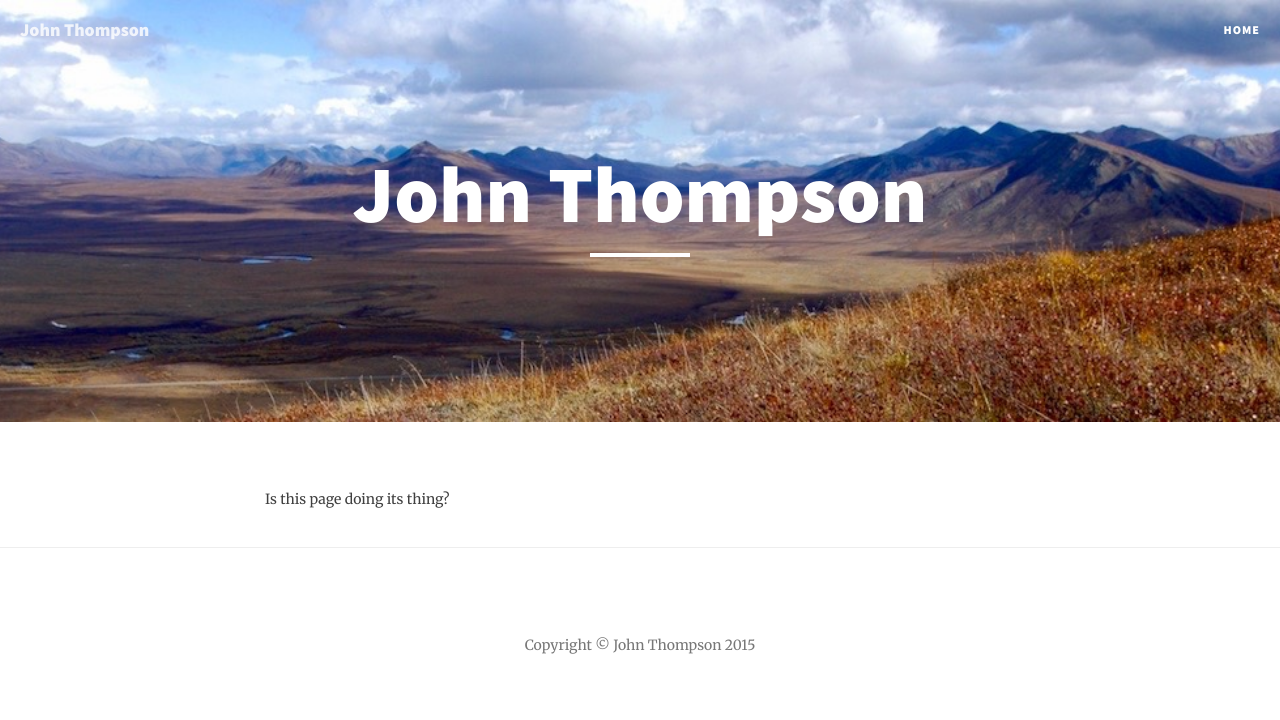
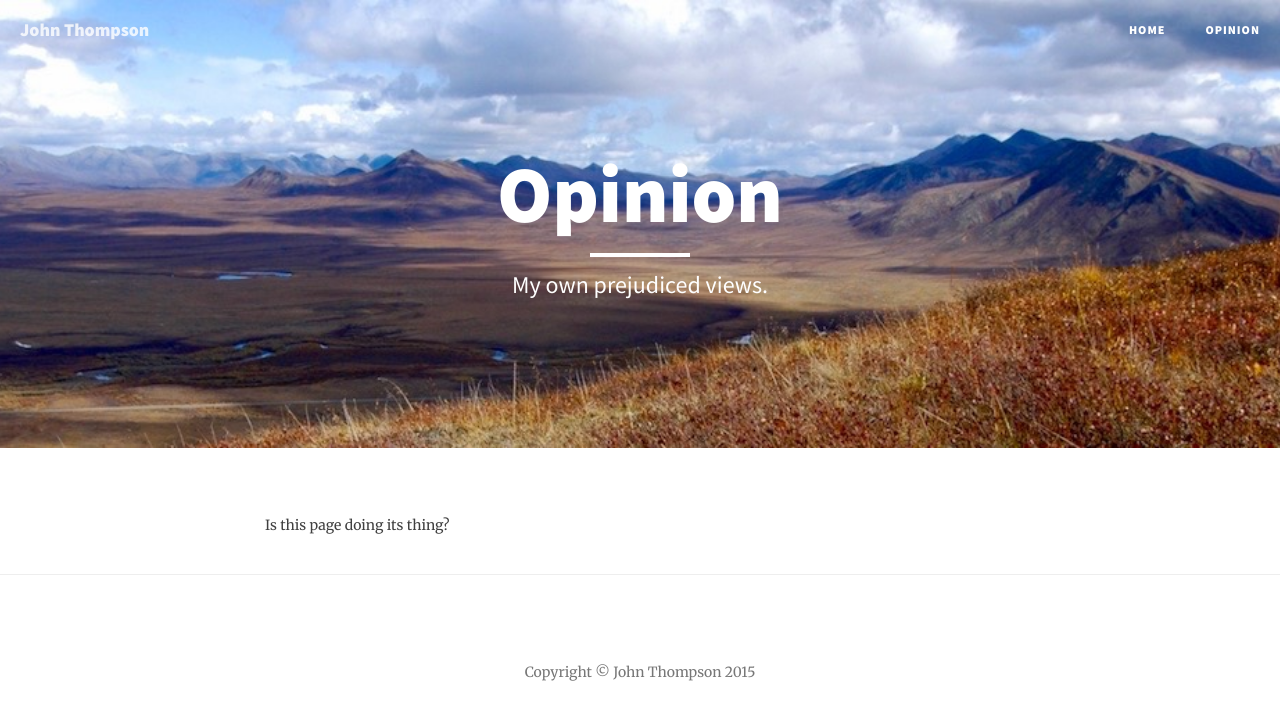
Before and after one commit to johngthompson/johngthompson.github.io, a Jekyll site: the page built from opinion/index.html, in a window 1280 px wide. Shown: the top 720 px of the page. Built offline with Jekyll 4.4.1, drawn with Linux system fonts in a browser that asks for light colours.

```diff
--- a/opinion/index.html
+++ b/opinion/index.html
@@ -1,7 +1,7 @@
 ---
 layout: page
-Title: "Opinion"
-Description: "My own prejudiced views."
+title: "Opinion"
+description: "My own prejudiced views."
 ---
 
 <p>Is this page doing its thing?</p>
@@ -28,3 +28,41 @@ Description: "My own prejudiced views."
 </div>
 <hr>
 {% endfor %}
+
+{% for post in paginator.posts %}
+<div class="post-preview">
+    <a href="{{ post.url | prepend: site.baseurl }}">
+        <h2 class="post-title">            {{ post.title }}
+        </h2>
+        {% if post.subtitle %}
+        <h3 class="post-subtitle">
+            {{ post.subtitle }}
+        </h3>
+        {% endif %}
+        {% if post.awards %}
+        <i><h4 class="post-awards">
+            {{ post.awards }}
+        </h4></i>
+        {% endif %}
+        {{ post.excerpt }}
+    </a>
+    <p class="post-meta"><b>{{post.category}}</b> • {% if post.author %}{{ post.author }}{% else %}{{ site.title }}{% endif %} • {{ post.date | date: "%B %-d, %Y" }}</p>
+</div>
+<hr>
+{% endfor %}
+
+<!-- Pager -->
+{% if paginator.total_pages > 1 %}
+<ul class="pager">
+    {% if paginator.previous_page %}
+    <li class="previous">
+        <a href="{{ paginator.previous_page_path | prepend: site.baseurl | replace: '//', '/' }}">&larr; Newer Posts</a>
+    </li>
+    {% endif %}
+    {% if paginator.next_page %}
+    <li class="next">
+        <a href="{{ paginator.next_page_path | prepend: site.baseurl | replace: '//', '/' }}">Older Posts &rarr;</a>
+    </li>
+    {% endif %}
+</ul>
+{% endif %}
```
Also changed, not shown: _layouts/post.html (+5 -2 lines).
